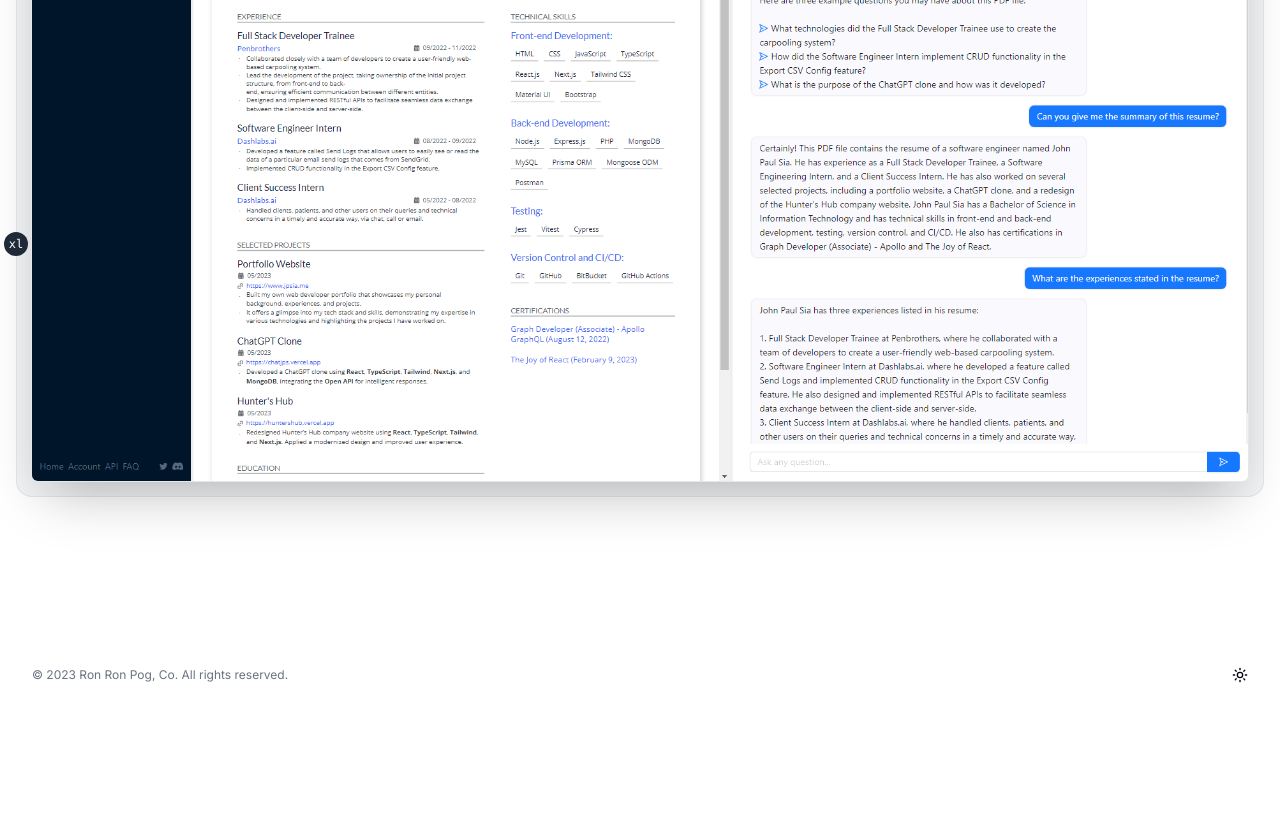
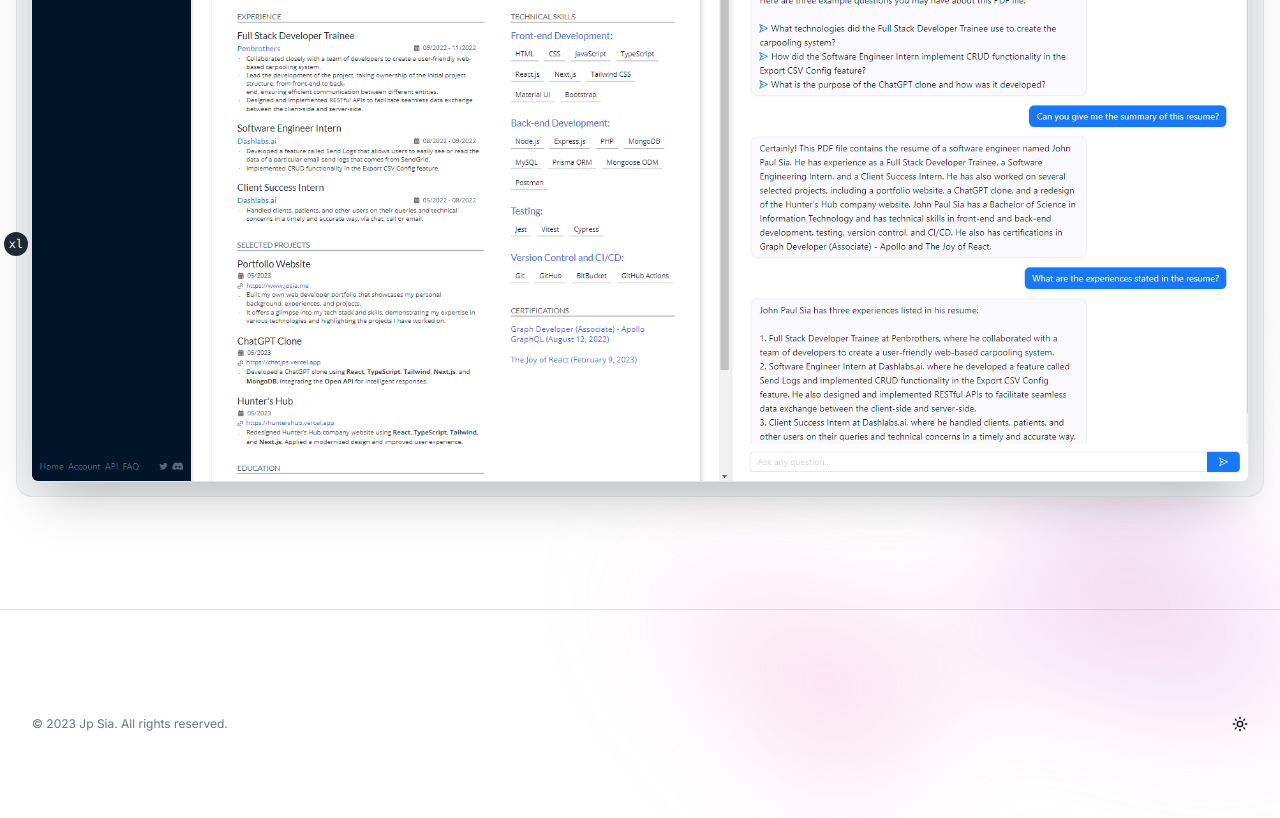
Before and after one commit to jjppsia/dockative, a Next.js app: page / in a window 1280 px wide. Shown: the part 540-1358 px from the top of the page. Before the commit the page ends 1281 px from the top, so only its background shows below. Built offline with nearby package versions, Linux system fonts and the light colour scheme; no server answers.

Commit message:
styles: update bg and footer

```diff
--- a/src/app/page.tsx
+++ b/src/app/page.tsx
@@ -9,7 +9,6 @@
 
 export default function RootPage() {
 	const { userId } = auth()
-
 	const isAuthenticated = !!userId
 
 	return (
@@ -36,6 +35,7 @@
 					</div>
 				</div>
 			</header>
+
 			<main className='isolate'>
 				<div className='relative pt-14'>
 					<div
@@ -66,6 +66,7 @@
 									</div>
 								)}
 							</div>
+
 							<div className='mt-16 flow-root sm:mt-24'>
 								<div className='-m-2 rounded-xl bg-secondary p-2 ring-1 ring-inset ring-border lg:-m-4 lg:rounded-2xl lg:p-4'>
 									<Image
@@ -80,16 +81,27 @@
 							</div>
 						</div>
 					</div>
+					<div
+						className='absolute inset-x-0 top-[calc(100%-13rem)] -z-10 transform-gpu overflow-hidden blur-3xl sm:top-[calc(100%-30rem)]'
+						aria-hidden='true'
+					>
+						<div
+							className='relative left-[calc(50%+3rem)] aspect-[1155/678] w-[36.125rem] -translate-x-1/2 bg-gradient-to-tr from-[#ff80b5] to-[#9089fc] opacity-30 sm:left-[calc(50%+36rem)] sm:w-[72.1875rem]'
+							style={{
+								clipPath:
+									'polygon(74.1% 44.1%, 100% 61.6%, 97.5% 26.9%, 85.5% 0.1%, 80.7% 2%, 72.5% 32.5%, 60.2% 62.4%, 52.4% 68.1%, 47.5% 58.3%, 45.2% 34.5%, 27.5% 76.7%, 0.1% 64.9%, 17.9% 100%, 27.6% 76.8%, 76.1% 97.7%, 74.1% 44.1%)',
+							}}
+						/>
+					</div>
 				</div>
 			</main>
+
 			<footer>
-				<div className='mx-auto max-w-7xl px-6 py-12 lg:px-8'>
-					<div className='flex items-center justify-between'>
-						<p className='text-xs text-muted-foreground'>
-							&copy; 2023 Ron Ron Pog, Co. All rights reserved.
-						</p>
-						<ThemeToggle className='-mr-3' size='sm' variant='ghost' />
-					</div>
+				<div className='mx-auto flex max-w-7xl items-center justify-between overflow-hidden border-t px-6 py-20 sm:py-24 lg:px-8'>
+					<p className='text-xs text-muted-foreground'>
+						&copy; 2023 Jp Sia. All rights reserved.
+					</p>
+					<ThemeToggle className='-mr-3' size='sm' variant='ghost' />
 				</div>
 			</footer>
 		</>
```
